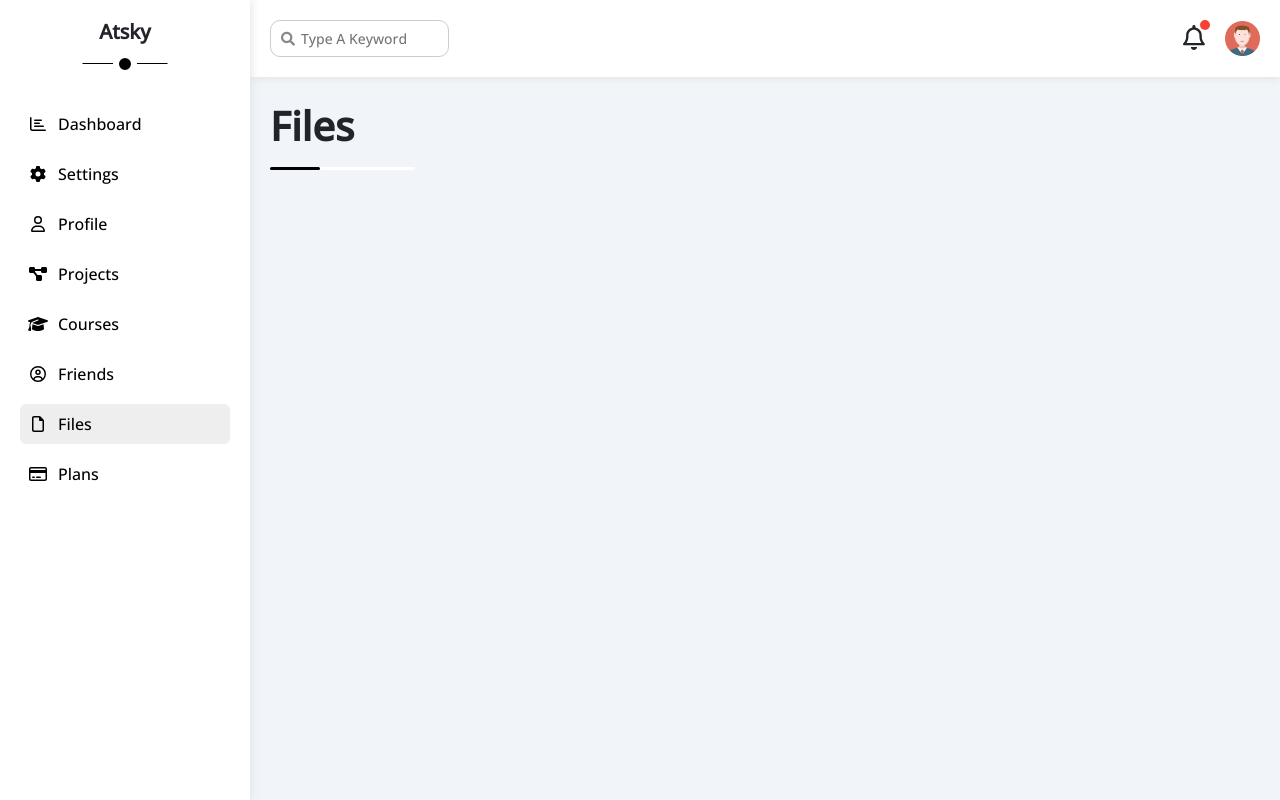
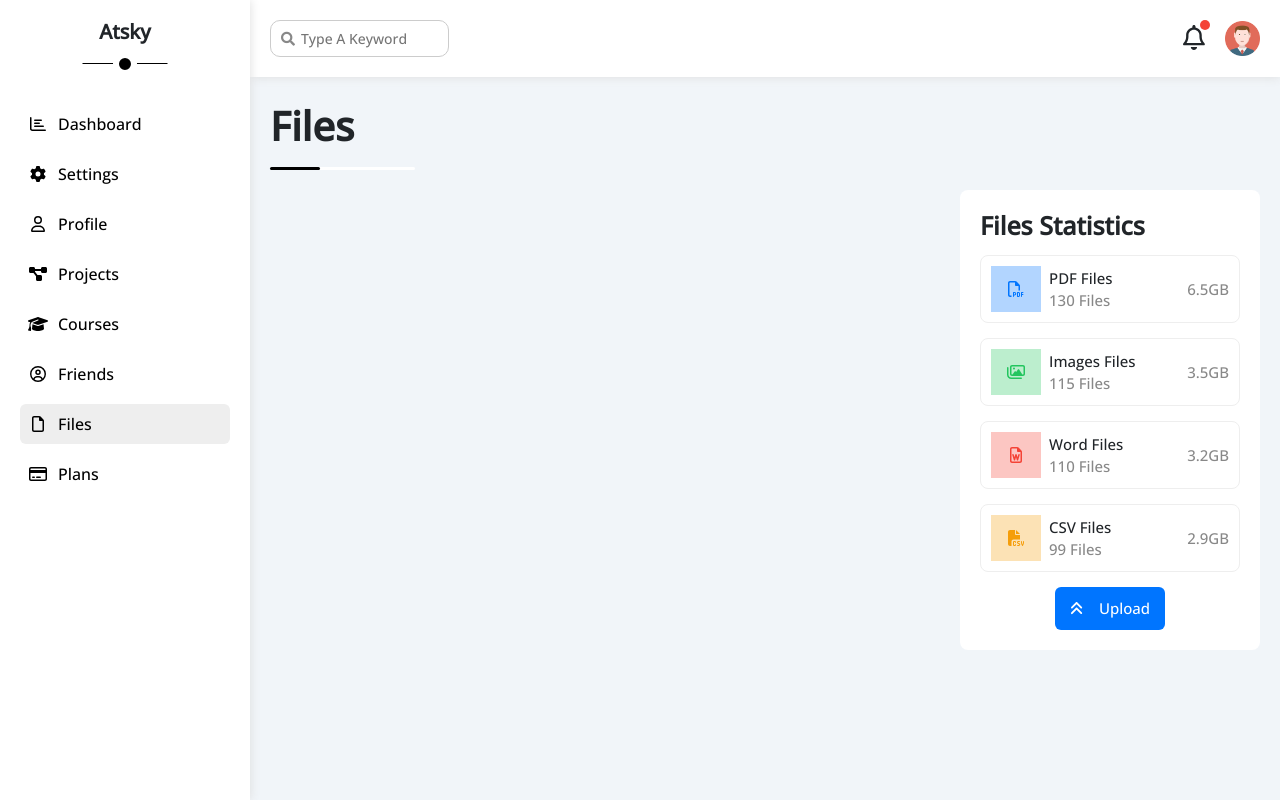
Before and after one commit to zaki164/Atsky, a React (Create React App) app: page /Files in a window 1280 px wide. Built offline with nearby package versions, Linux system fonts and the light colour scheme.

Commit message:
Files Page

```diff
--- a/src/pages/Files/Files.jsx
+++ b/src/pages/Files/Files.jsx
@@ -1,11 +1,54 @@
+import { faFilePdf, faFileWord, faImages } from "@fortawesome/free-regular-svg-icons";
+import { faAnglesUp, faFileCsv } from "@fortawesome/free-solid-svg-icons";
+import { FontAwesomeIcon } from "@fortawesome/react-fontawesome";
 import "./Files.scss";
 
 const Files = () => {
   return (
-    <main>
+    <main className="Files">
       <h1>Files</h1>
-      <div className="wrapper">
+      <div className="Files_content d-flex align-items-start">
+        <div className="wrapper flex-grow-1">
 
+        </div>
+        <section className="stats">
+          <h2>Files Statistics</h2>
+          <ul className="flex-column">
+            <li className="flex_between">
+              <FontAwesomeIcon icon={faFilePdf} className="me-2 blue flex_center" fixedWidth />
+              <div className="info flex-grow-1">
+                <p className="fs_15 mb-0">PDF Files</p>
+                <p className="p_custom mb-0">130 Files</p>
+              </div>
+              <span className="p_custom">6.5GB</span>
+            </li>
+            <li className="flex_between">
+              <FontAwesomeIcon icon={faImages} className="me-2 green flex_center" fixedWidth />
+              <div className="info flex-grow-1">
+                <p className="fs_15 mb-0">Images Files</p>
+                <p className="p_custom mb-0">115 Files</p>
+              </div>
+              <span className="p_custom">3.5GB</span>
+            </li>
+            <li className="flex_between">
+              <FontAwesomeIcon icon={faFileWord} className="me-2 red flex_center" fixedWidth />
+              <div className="info flex-grow-1">
+                <p className="fs_15 mb-0">Word Files</p>
+                <p className="p_custom mb-0">110 Files</p>
+              </div>
+              <span className="p_custom">3.2GB</span>
+            </li>
+            <li className="flex_between">
+              <FontAwesomeIcon icon={faFileCsv} className="me-2 orange flex_center" fixedWidth />
+              <div className="info flex-grow-1">
+                <p className="fs_15 mb-0">CSV Files</p>
+                <p className="p_custom mb-0">99 Files</p>
+              </div>
+              <span className="p_custom">2.9GB</span>
+            </li>
+          </ul>
+          <span className="d-block m-auto upload custom_btn"><FontAwesomeIcon icon={faAnglesUp} className="me-3" />Upload</span>
+        </section>
       </div>
     </main>
   )
--- a/src/pages/Files/Files.scss
+++ b/src/pages/Files/Files.scss
@@ -1,8 +1,45 @@
 @import '../../sass/helpers';
 
 .Files {
-  .wrapper {
-    @include wrapper(400px, 200px);
+  .Files_content {
+    gap: 20px;
+    @include media(sm) {
+      gap: 10px;
+    }
+    .wrapper {
+      @include wrapper(200px, 200px);
 
+    }
+    .stats {
+      // min-width: 260px;
+      min-width: 300px;
+      ul {
+        gap: 15px;
+        margin: 15px 0;
+        li {
+          padding: 10px;
+          border: $b13e;
+          border-radius: 8px;
+          svg {
+            padding: 15px;
+            @each $colorName, $color in $colors {
+              &.#{$colorName} {
+                color: $color;
+                background-color: rgba($color, .3);
+              }
+            }
+          }
+        }
+      }
+      .upload {
+        padding: 10px 15px;
+        cursor: pointer;
+        &:hover {
+          svg {
+            animation: angleUp .8s linear infinite;
+          }
+        }
+      }
+    }
   }
 }
--- a/src/sass/_animation.scss
+++ b/src/sass/_animation.scss
@@ -6,3 +6,11 @@
     background-color: $blueColor;
   }
 }
+@keyframes angleUp {
+  0%, 100% {
+    transform: translateY(0);
+  }
+  50% {
+    transform: translateY(-5px);
+  }
+}
```
